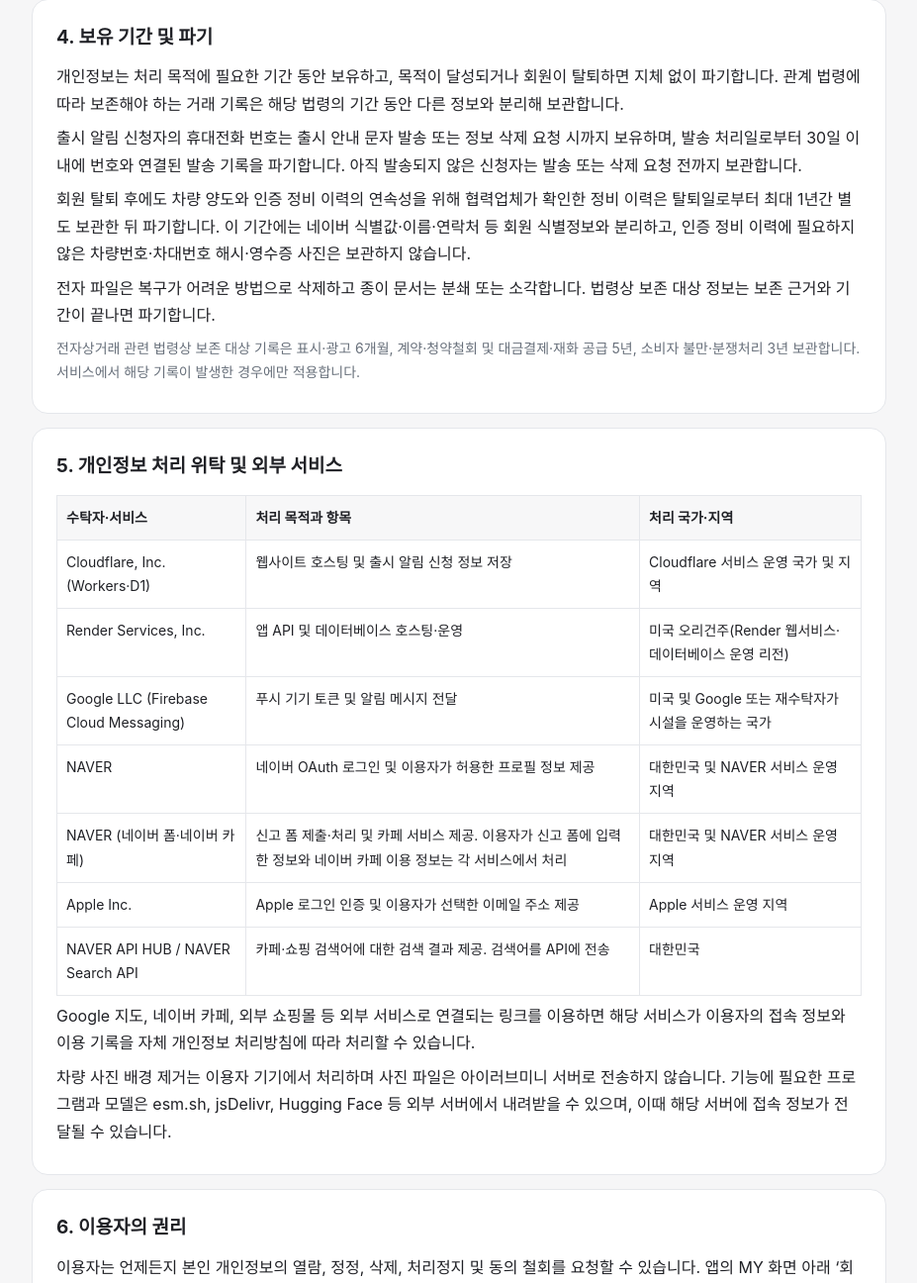
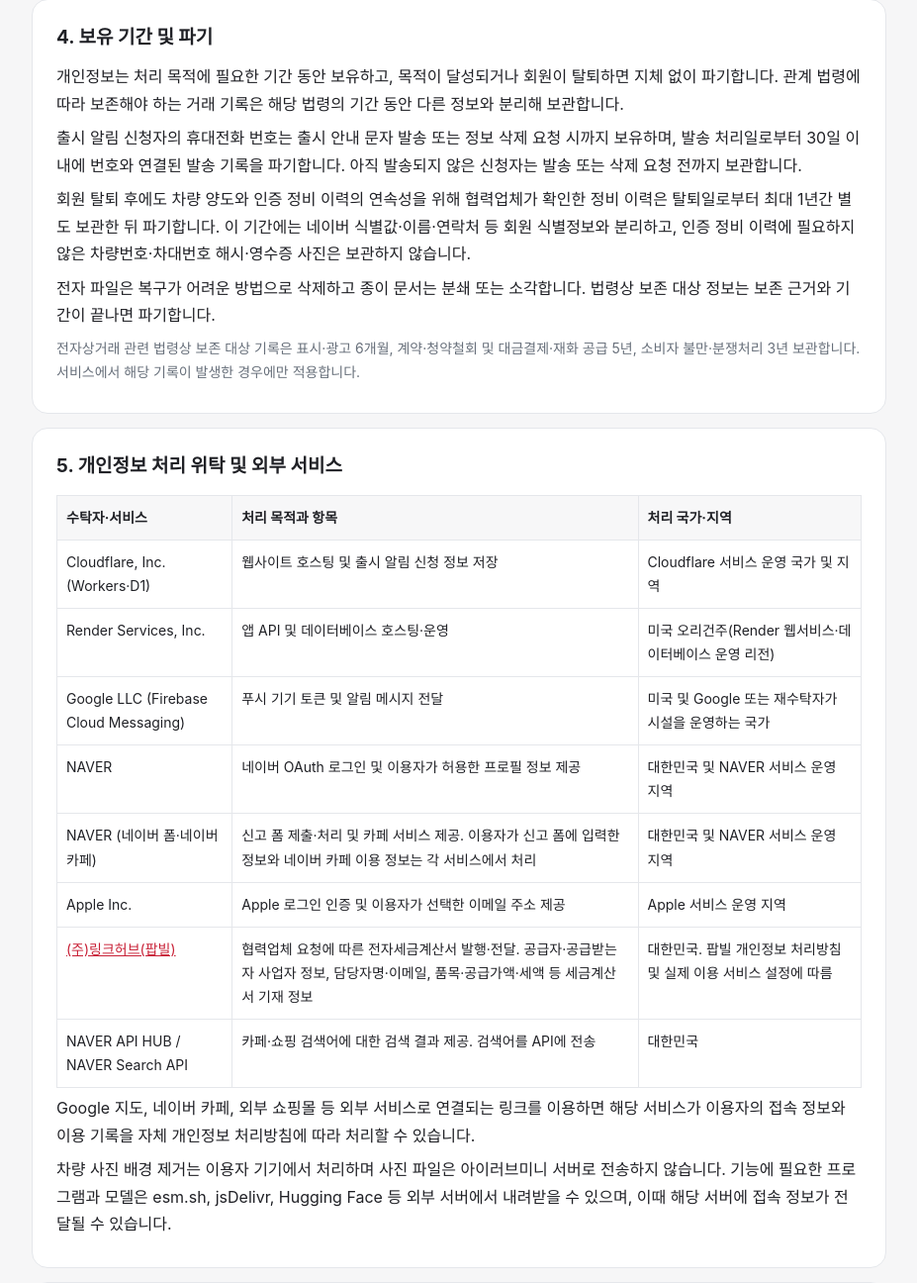
Before and after one commit to newsilver1028-hue/ilovemini, a Django app: page /privacy/ in a window 1280 px wide. Shown: the part 1976-3272 px from the top of the page at 99% size, without its empty margins (176-1103 px from the left). Run offline with Django 5.2, Linux system fonts and the light colour scheme; parts of the project's set-up code (start-up, migrations or seed data) failed here and were passed over.

Commit message:
Add partner inventory, POS, and e-invoice workflows

```diff
--- a/platform/api/templates/public/privacy_policy.html
+++ b/platform/api/templates/public/privacy_policy.html
@@ -96,6 +96,7 @@
         <tr><td>NAVER</td><td>네이버 OAuth 로그인 및 이용자가 허용한 프로필 정보 제공</td><td>대한민국 및 NAVER 서비스 운영 지역</td></tr>
         <tr><td>NAVER (네이버 폼·네이버 카페)</td><td>신고 폼 제출·처리 및 카페 서비스 제공. 이용자가 신고 폼에 입력한 정보와 네이버 카페 이용 정보는 각 서비스에서 처리</td><td>대한민국 및 NAVER 서비스 운영 지역</td></tr>
         <tr><td>Apple Inc.</td><td>Apple 로그인 인증 및 이용자가 선택한 이메일 주소 제공</td><td>Apple 서비스 운영 지역</td></tr>
+        <tr><td><a href="https://www.popbill.com/Policy/Privacy">(주)링크허브(팝빌)</a></td><td>협력업체 요청에 따른 전자세금계산서 발행·전달. 공급자·공급받는자 사업자 정보, 담당자명·이메일, 품목·공급가액·세액 등 세금계산서 기재 정보</td><td>대한민국. 팝빌 개인정보 처리방침 및 실제 이용 서비스 설정에 따름</td></tr>
         <tr><td>NAVER API HUB / NAVER Search API</td><td>카페·쇼핑 검색어에 대한 검색 결과 제공. 검색어를 API에 전송</td><td>대한민국</td></tr>
       </tbody></table>
       <p>Google 지도, 네이버 카페, 외부 쇼핑몰 등 외부 서비스로 연결되는 링크를 이용하면 해당 서비스가 이용자의 접속 정보와 이용 기록을 자체 개인정보 처리방침에 따라 처리할 수 있습니다.</p>
```
